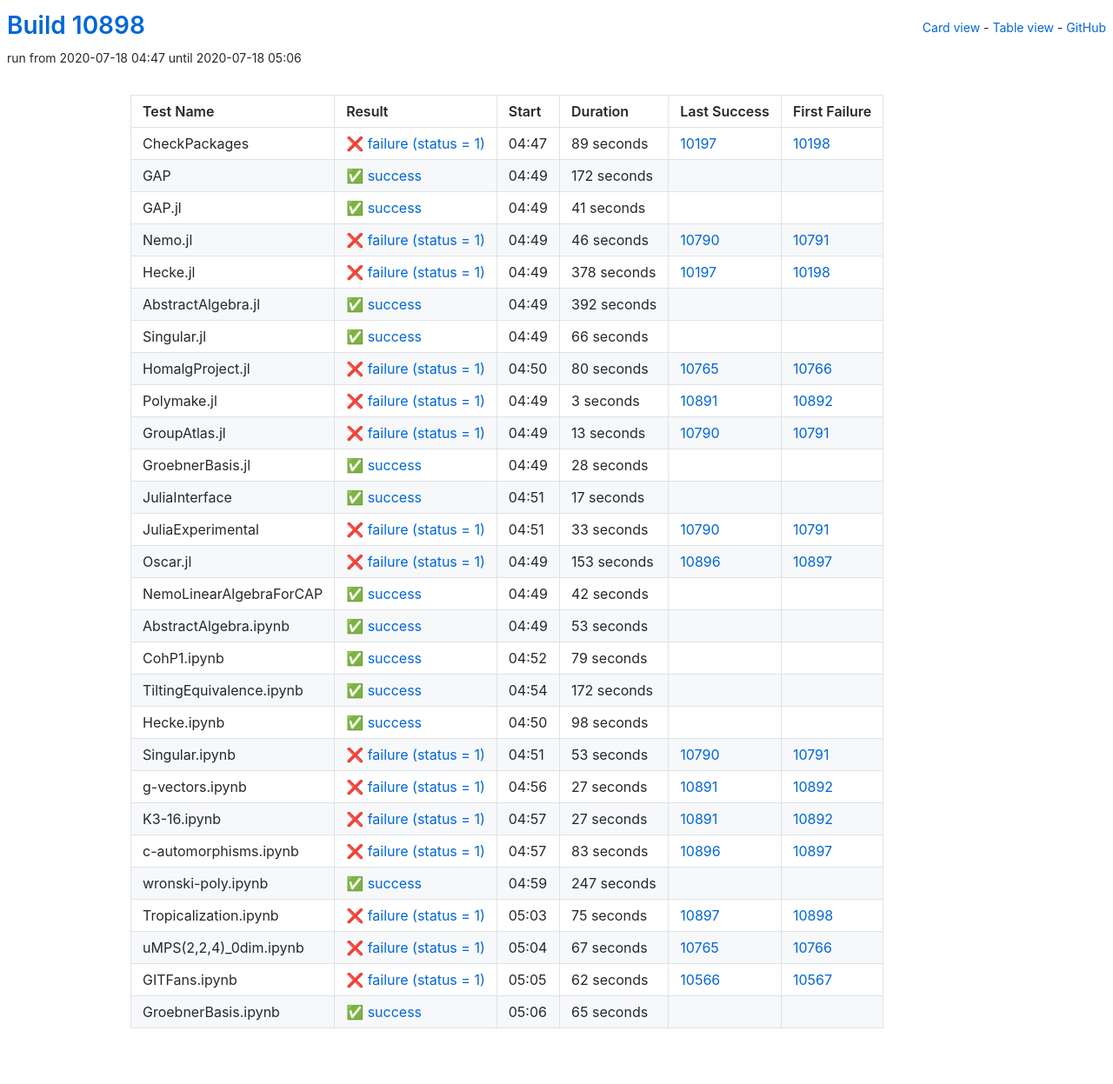
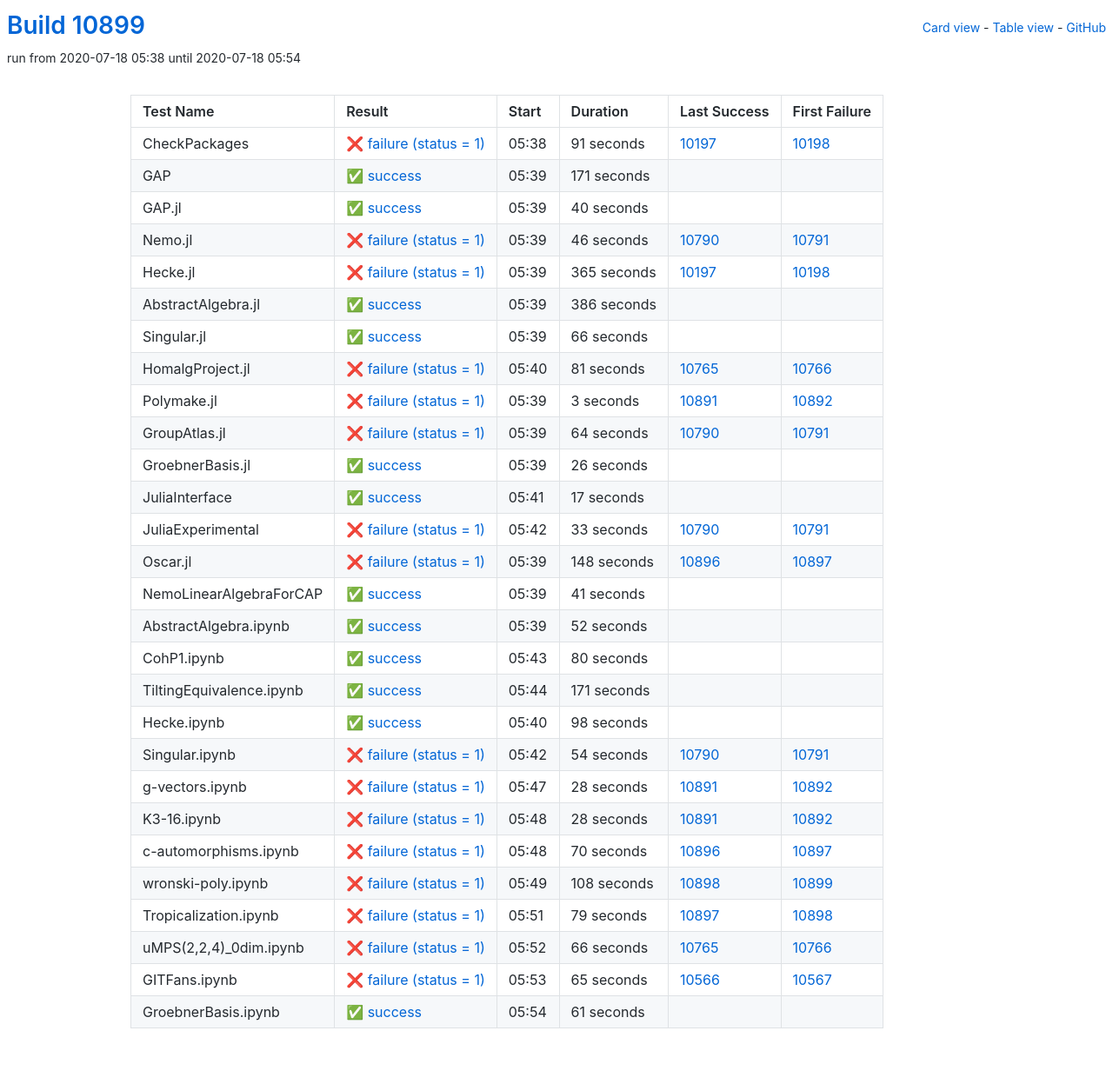
Before and after one commit to oscar-system/oscar-ci-status, a Jekyll site: the page built from table.html, in a window 1280 px wide. Shown: the whole page at 87% size. Built offline with Jekyll 4.4.1, drawn with Linux system fonts in a browser that asks for light colours.

Commit message:
Build #10899

```diff
--- a/_data/ci.yml
+++ b/_data/ci.yml
@@ -1,6 +1,6 @@
 ---
-build: 10898
-build_url: https://oscarci.mathematik.uni-kl.de/job/oscar/10898/
+build: 10899
+build_url: https://oscarci.mathematik.uni-kl.de/job/oscar/10899/
 job: oscar
 organization: oscar-system
 repo: oscar-ci-status
@@ -8,44 +8,44 @@
 tests:
 - name: CheckPackages
   id: checkpackages
-  log: https://oscarci.mathematik.uni-kl.de/job/oscar/10898/artifact/logs/build-10898/CheckPackages.log
-  start: 2020-07-18 04:47
+  log: https://oscarci.mathematik.uni-kl.de/job/oscar/10899/artifact/logs/build-10899/CheckPackages.log
+  start: 2020-07-18 05:38
   success: false
   exitcode: 1
   status: failure
-  duration: 89
+  duration: 91
   last_success: 10197
   last_success_url: https://oscarci.mathematik.uni-kl.de/job/oscar/10197/
   first_failure: 10198
   first_failure_url: https://oscarci.mathematik.uni-kl.de/job/oscar/10198/
 - name: GAP
   id: gap
-  log: https://oscarci.mathematik.uni-kl.de/job/oscar/10898/artifact/logs/build-10898/GAP.log
-  start: 2020-07-18 04:49
+  log: https://oscarci.mathematik.uni-kl.de/job/oscar/10899/artifact/logs/build-10899/GAP.log
+  start: 2020-07-18 05:39
   success: true
   exitcode: 0
   status: success
-  duration: 172
+  duration: 171
   last_success: false
   last_success_url:
   first_failure: false
   first_failure_url:
 - name: GAP.jl
   id: gap-jl
-  log: https://oscarci.mathematik.uni-kl.de/job/oscar/10898/artifact/logs/build-10898/GAP.jl.log
-  start: 2020-07-18 04:49
+  log: https://oscarci.mathematik.uni-kl.de/job/oscar/10899/artifact/logs/build-10899/GAP.jl.log
+  start: 2020-07-18 05:39
   success: true
   exitcode: 0
   status: success
-  duration: 41
+  duration: 40
   last_success: false
   last_success_url:
   first_failure: false
   first_failure_url:
 - name: Nemo.jl
   id: nemo-jl
-  log: https://oscarci.mathematik.uni-kl.de/job/oscar/10898/artifact/logs/build-10898/Nemo.jl.log
-  start: 2020-07-18 04:49
+  log: https://oscarci.mathematik.uni-kl.de/job/oscar/10899/artifact/logs/build-10899/Nemo.jl.log
+  start: 2020-07-18 05:39
   success: false
   exitcode: 1
   status: failure
@@ -56,32 +56,32 @@
   first_failure_url: https://oscarci.mathematik.uni-kl.de/job/oscar/10791/
 - name: Hecke.jl
   id: hecke-jl
-  log: https://oscarci.mathematik.uni-kl.de/job/oscar/10898/artifact/logs/build-10898/Hecke.jl.log
-  start: 2020-07-18 04:49
+  log: https://oscarci.mathematik.uni-kl.de/job/oscar/10899/artifact/logs/build-10899/Hecke.jl.log
+  start: 2020-07-18 05:39
   success: false
   exitcode: 1
   status: failure
-  duration: 378
+  duration: 365
   last_success: 10197
   last_success_url: https://oscarci.mathematik.uni-kl.de/job/oscar/10197/
   first_failure: 10198
   first_failure_url: https://oscarci.mathematik.uni-kl.de/job/oscar/10198/
 - name: AbstractAlgebra.jl
   id: abstractalgebra-jl
-  log: https://oscarci.mathematik.uni-kl.de/job/oscar/10898/artifact/logs/build-10898/AbstractAlgebra.jl.log
-  start: 2020-07-18 04:49
+  log: https://oscarci.mathematik.uni-kl.de/job/oscar/10899/artifact/logs/build-10899/AbstractAlgebra.jl.log
+  start: 2020-07-18 05:39
   success: true
   exitcode: 0
   status: success
-  duration: 392
+  duration: 386
   last_success: false
   last_success_url:
   first_failure: false
   first_failure_url:
 - name: Singular.jl
   id: singular-jl
-  log: https://oscarci.mathematik.uni-kl.de/job/oscar/10898/artifact/logs/build-10898/Singular.jl.log
-  start: 2020-07-18 04:49
+  log: https://oscarci.mathematik.uni-kl.de/job/oscar/10899/artifact/logs/build-10899/Singular.jl.log
+  start: 2020-07-18 05:39
   success: true
   exitcode: 0
   status: success
@@ -92,20 +92,20 @@
   first_failure_url:
 - name: HomalgProject.jl
   id: homalgproject-jl
-  log: https://oscarci.mathematik.uni-kl.de/job/oscar/10898/artifact/logs/build-10898/HomalgProject.jl.log
-  start: 2020-07-18 04:50
+  log: https://oscarci.mathematik.uni-kl.de/job/oscar/10899/artifact/logs/build-10899/HomalgProject.jl.log
+  start: 2020-07-18 05:40
   success: false
   exitcode: 1
   status: failure
-  duration: 80
+  duration: 81
   last_success: 10765
   last_success_url: https://oscarci.mathematik.uni-kl.de/job/oscar/10765/
   first_failure: 10766
   first_failure_url: https://oscarci.mathematik.uni-kl.de/job/oscar/10766/
 - name: Polymake.jl
   id: polymake-jl
-  log: https://oscarci.mathematik.uni-kl.de/job/oscar/10898/artifact/logs/build-10898/Polymake.jl.log
-  start: 2020-07-18 04:49
+  log: https://oscarci.mathematik.uni-kl.de/job/oscar/10899/artifact/logs/build-10899/Polymake.jl.log
+  start: 2020-07-18 05:39
   success: false
   exitcode: 1
   status: failure
@@ -116,32 +116,32 @@
   first_failure_url: https://oscarci.mathematik.uni-kl.de/job/oscar/10892/
 - name: GroupAtlas.jl
   id: groupatlas-jl
-  log: https://oscarci.mathematik.uni-kl.de/job/oscar/10898/artifact/logs/build-10898/GroupAtlas.jl.log
-  start: 2020-07-18 04:49
+  log: https://oscarci.mathematik.uni-kl.de/job/oscar/10899/artifact/logs/build-10899/GroupAtlas.jl.log
+  start: 2020-07-18 05:39
   success: false
   exitcode: 1
   status: failure
-  duration: 13
+  duration: 64
   last_success: 10790
   last_success_url: https://oscarci.mathematik.uni-kl.de/job/oscar/10790/
   first_failure: 10791
   first_failure_url: https://oscarci.mathematik.uni-kl.de/job/oscar/10791/
 - name: GroebnerBasis.jl
   id: groebnerbasis-jl
-  log: https://oscarci.mathematik.uni-kl.de/job/oscar/10898/artifact/logs/build-10898/GroebnerBasis.jl.log
-  start: 2020-07-18 04:49
+  log: https://oscarci.mathematik.uni-kl.de/job/oscar/10899/artifact/logs/build-10899/GroebnerBasis.jl.log
+  start: 2020-07-18 05:39
   success: true
   exitcode: 0
   status: success
-  duration: 28
+  duration: 26
   last_success: false
   last_success_url:
   first_failure: false
   first_failure_url:
 - name: JuliaInterface
   id: juliainterface
-  log: https://oscarci.mathematik.uni-kl.de/job/oscar/10898/artifact/logs/build-10898/JuliaInterface.log
-  start: 2020-07-18 04:51
+  log: https://oscarci.mathematik.uni-kl.de/job/oscar/10899/artifact/logs/build-10899/JuliaInterface.log
+  start: 2020-07-18 05:41
   success: true
   exitcode: 0
   status: success
@@ -152,8 +152,8 @@
   first_failure_url:
 - name: JuliaExperimental
   id: juliaexperimental
-  log: https://oscarci.mathematik.uni-kl.de/job/oscar/10898/artifact/logs/build-10898/JuliaExperimental.log
-  start: 2020-07-18 04:51
+  log: https://oscarci.mathematik.uni-kl.de/job/oscar/10899/artifact/logs/build-10899/JuliaExperimental.log
+  start: 2020-07-18 05:42
   success: false
   exitcode: 1
   status: failure
@@ -164,68 +164,68 @@
   first_failure_url: https://oscarci.mathematik.uni-kl.de/job/oscar/10791/
 - name: Oscar.jl
   id: oscar-jl
-  log: https://oscarci.mathematik.uni-kl.de/job/oscar/10898/artifact/logs/build-10898/Oscar.jl.log
-  start: 2020-07-18 04:49
+  log: https://oscarci.mathematik.uni-kl.de/job/oscar/10899/artifact/logs/build-10899/Oscar.jl.log
+  start: 2020-07-18 05:39
   success: false
   exitcode: 1
   status: failure
-  duration: 153
+  duration: 148
   last_success: 10896
   last_success_url: https://oscarci.mathematik.uni-kl.de/job/oscar/10896/
   first_failure: 10897
   first_failure_url: https://oscarci.mathematik.uni-kl.de/job/oscar/10897/
 - name: NemoLinearAlgebraForCAP
   id: nemolinearalgebraforcap
-  log: https://oscarci.mathematik.uni-kl.de/job/oscar/10898/artifact/logs/build-10898/NemoLinearAlgebraForCAP.log
-  start: 2020-07-18 04:49
+  log: https://oscarci.mathematik.uni-kl.de/job/oscar/10899/artifact/logs/build-10899/NemoLinearAlgebraForCAP.log
+  start: 2020-07-18 05:39
   success: true
   exitcode: 0
   status: success
-  duration: 42
+  duration: 41
   last_success: false
   last_success_url:
   first_failure: false
   first_failure_url:
 - name: AbstractAlgebra.ipynb
   id: abstractalgebra-ipynb
-  log: https://oscarci.mathematik.uni-kl.de/job/oscar/10898/artifact/logs/build-10898/AbstractAlgebra.ipynb.log
-  start: 2020-07-18 04:49
+  log: https://oscarci.mathematik.uni-kl.de/job/oscar/10899/artifact/logs/build-10899/AbstractAlgebra.ipynb.log
+  start: 2020-07-18 05:39
   success: true
   exitcode: 0
   status: success
-  duration: 53
+  duration: 52
   last_success: false
   last_success_url:
   first_failure: false
   first_failure_url:
 - name: CohP1.ipynb
   id: cohp1-ipynb
-  log: https://oscarci.mathematik.uni-kl.de/job/oscar/10898/artifact/logs/build-10898/CohP1.ipynb.log
-  start: 2020-07-18 04:52
+  log: https://oscarci.mathematik.uni-kl.de/job/oscar/10899/artifact/logs/build-10899/CohP1.ipynb.log
+  start: 2020-07-18 05:43
   success: true
   exitcode: 0
   status: success
-  duration: 79
+  duration: 80
   last_success: false
   last_success_url:
   first_failure: false
   first_failure_url:
 - name: TiltingEquivalence.ipynb
   id: tiltingequivalence-ipynb
-  log: https://oscarci.mathematik.uni-kl.de/job/oscar/10898/artifact/logs/build-10898/TiltingEquivalence.ipynb.log
-  start: 2020-07-18 04:54
+  log: https://oscarci.mathematik.uni-kl.de/job/oscar/10899/artifact/logs/build-10899/TiltingEquivalence.ipynb.log
+  start: 2020-07-18 05:44
   success: true
   exitcode: 0
   status: success
-  duration: 172
+  duration: 171
   last_success: false
   last_success_url:
   first_failure: false
   first_failure_url:
 - name: Hecke.ipynb
   id: hecke-ipynb
-  log: https://oscarci.mathematik.uni-kl.de/job/oscar/10898/artifact/logs/build-10898/Hecke.ipynb.log
-  start: 2020-07-18 04:50
+  log: https://oscarci.mathematik.uni-kl.de/job/oscar/10899/artifact/logs/build-10899/Hecke.ipynb.log
+  start: 2020-07-18 05:40
   success: true
   exitcode: 0
   status: success
@@ -236,108 +236,108 @@
   first_failure_url:
 - name: Singular.ipynb
   id: singular-ipynb
-  log: https://oscarci.mathematik.uni-kl.de/job/oscar/10898/artifact/logs/build-10898/Singular.ipynb.log
-  start: 2020-07-18 04:51
+  log: https://oscarci.mathematik.uni-kl.de/job/oscar/10899/artifact/logs/build-10899/Singular.ipynb.log
+  start: 2020-07-18 05:42
   success: false
   exitcode: 1
   status: failure
-  duration: 53
+  duration: 54
   last_success: 10790
   last_success_url: https://oscarci.mathematik.uni-kl.de/job/oscar/10790/
   first_failure: 10791
   first_failure_url: https://oscarci.mathematik.uni-kl.de/job/oscar/10791/
 - name: g-vectors.ipynb
   id: g-vectors-ipynb
-  log: https://oscarci.mathematik.uni-kl.de/job/oscar/10898/artifact/logs/build-10898/g-vectors.ipynb.log
-  start: 2020-07-18 04:56
+  log: https://oscarci.mathematik.uni-kl.de/job/oscar/10899/artifact/logs/build-10899/g-vectors.ipynb.log
+  start: 2020-07-18 05:47
   success: false
   exitcode: 1
   status: failure
-  duration: 27
+  duration: 28
   last_success: 10891
   last_success_url: https://oscarci.mathematik.uni-kl.de/job/oscar/10891/
   first_failure: 10892
   first_failure_url: https://oscarci.mathematik.uni-kl.de/job/oscar/10892/
 - name: K3-16.ipynb
   id: k3-16-ipynb
-  log: https://oscarci.mathematik.uni-kl.de/job/oscar/10898/artifact/logs/build-10898/K3-16.ipynb.log
-  start: 2020-07-18 04:57
+  log: https://oscarci.mathematik.uni-kl.de/job/oscar/10899/artifact/logs/build-10899/K3-16.ipynb.log
+  start: 2020-07-18 05:48
   success: false
   exitcode: 1
   status: failure
-  duration: 27
+  duration: 28
   last_success: 10891
   last_success_url: https://oscarci.mathematik.uni-kl.de/job/oscar/10891/
   first_failure: 10892
   first_failure_url: https://oscarci.mathematik.uni-kl.de/job/oscar/10892/
 - name: c-automorphisms.ipynb
   id: c-automorphisms-ipynb
-  log: https://oscarci.mathematik.uni-kl.de/job/oscar/10898/artifact/logs/build-10898/c-automorphisms.ipynb.log
-  start: 2020-07-18 04:57
+  log: https://oscarci.mathematik.uni-kl.de/job/oscar/10899/artifact/logs/build-10899/c-automorphisms.ipynb.log
+  start: 2020-07-18 05:48
   success: false
   exitcode: 1
   status: failure
-  duration: 83
+  duration: 70
   last_success: 10896
   last_success_url: https://oscarci.mathematik.uni-kl.de/job/oscar/10896/
   first_failure: 10897
   first_failure_url: https://oscarci.mathematik.uni-kl.de/job/oscar/10897/
 - name: wronski-poly.ipynb
   id: wronski-poly-ipynb
-  log: https://oscarci.mathematik.uni-kl.de/job/oscar/10898/artifact/logs/build-10898/wronski-poly.ipynb.log
-  start: 2020-07-18 04:59
-  success: true
-  exitcode: 0
-  status: success
-  duration: 247
-  last_success: false
-  last_success_url:
-  first_failure: false
-  first_failure_url:
-- name: Tropicalization.ipynb
-  id: tropicalization-ipynb
-  log: https://oscarci.mathematik.uni-kl.de/job/oscar/10898/artifact/logs/build-10898/Tropicalization.ipynb.log
-  start: 2020-07-18 05:03
+  log: https://oscarci.mathematik.uni-kl.de/job/oscar/10899/artifact/logs/build-10899/wronski-poly.ipynb.log
+  start: 2020-07-18 05:49
   success: false
   exitcode: 1
   status: failure
-  duration: 75
+  duration: 108
+  last_success: 10898
+  last_success_url: https://oscarci.mathematik.uni-kl.de/job/oscar/10898/
+  first_failure: 10899
+  first_failure_url: https://oscarci.mathematik.uni-kl.de/job/oscar/10899/
+- name: Tropicalization.ipynb
+  id: tropicalization-ipynb
+  log: https://oscarci.mathematik.uni-kl.de/job/oscar/10899/artifact/logs/build-10899/Tropicalization.ipynb.log
+  start: 2020-07-18 05:51
+  success: false
+  exitcode: 1
+  status: failure
+  duration: 79
   last_success: 10897
   last_success_url: https://oscarci.mathematik.uni-kl.de/job/oscar/10897/
   first_failure: 10898
   first_failure_url: https://oscarci.mathematik.uni-kl.de/job/oscar/10898/
 - name: uMPS(2,2,4)_0dim.ipynb
   id: umps-2-2-4-0dim-ipynb
-  log: https://oscarci.mathematik.uni-kl.de/job/oscar/10898/artifact/logs/build-10898/uMPS-2-2-4-_0dim.ipynb.log
-  start: 2020-07-18 05:04
+  log: https://oscarci.mathematik.uni-kl.de/job/oscar/10899/artifact/logs/build-10899/uMPS-2-2-4-_0dim.ipynb.log
+  start: 2020-07-18 05:52
   success: false
   exitcode: 1
   status: failure
-  duration: 67
+  duration: 66
   last_success: 10765
   last_success_url: https://oscarci.mathematik.uni-kl.de/job/oscar/10765/
   first_failure: 10766
   first_failure_url: https://oscarci.mathematik.uni-kl.de/job/oscar/10766/
 - name: GITFans.ipynb
   id: gitfans-ipynb
-  log: https://oscarci.mathematik.uni-kl.de/job/oscar/10898/artifact/logs/build-10898/GITFans.ipynb.log
-  start: 2020-07-18 05:05
+  log: https://oscarci.mathematik.uni-kl.de/job/oscar/10899/artifact/logs/build-10899/GITFans.ipynb.log
+  start: 2020-07-18 05:53
   success: false
   exitcode: 1
   status: failure
-  duration: 62
+  duration: 65
   last_success: 10566
   last_success_url: https://oscarci.mathematik.uni-kl.de/job/oscar/10566/
   first_failure: 10567
   first_failure_url: https://oscarci.mathematik.uni-kl.de/job/oscar/10567/
 - name: GroebnerBasis.ipynb
   id: groebnerbasis-ipynb
-  log: https://oscarci.mathematik.uni-kl.de/job/oscar/10898/artifact/logs/build-10898/GroebnerBasis.ipynb.log
-  start: 2020-07-18 05:06
+  log: https://oscarci.mathematik.uni-kl.de/job/oscar/10899/artifact/logs/build-10899/GroebnerBasis.ipynb.log
+  start: 2020-07-18 05:54
   success: true
   exitcode: 0
   status: success
-  duration: 65
+  duration: 61
   last_success: false
   last_success_url:
   first_failure: false
```
Also changed, not shown: README.md.
